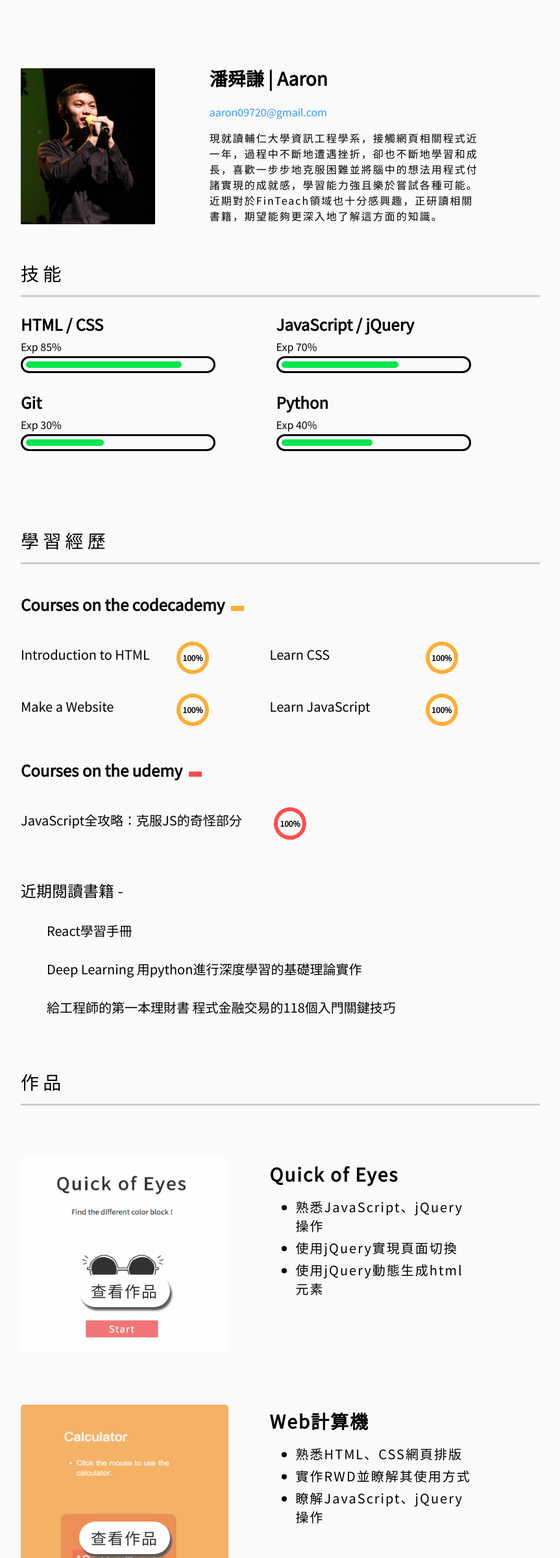
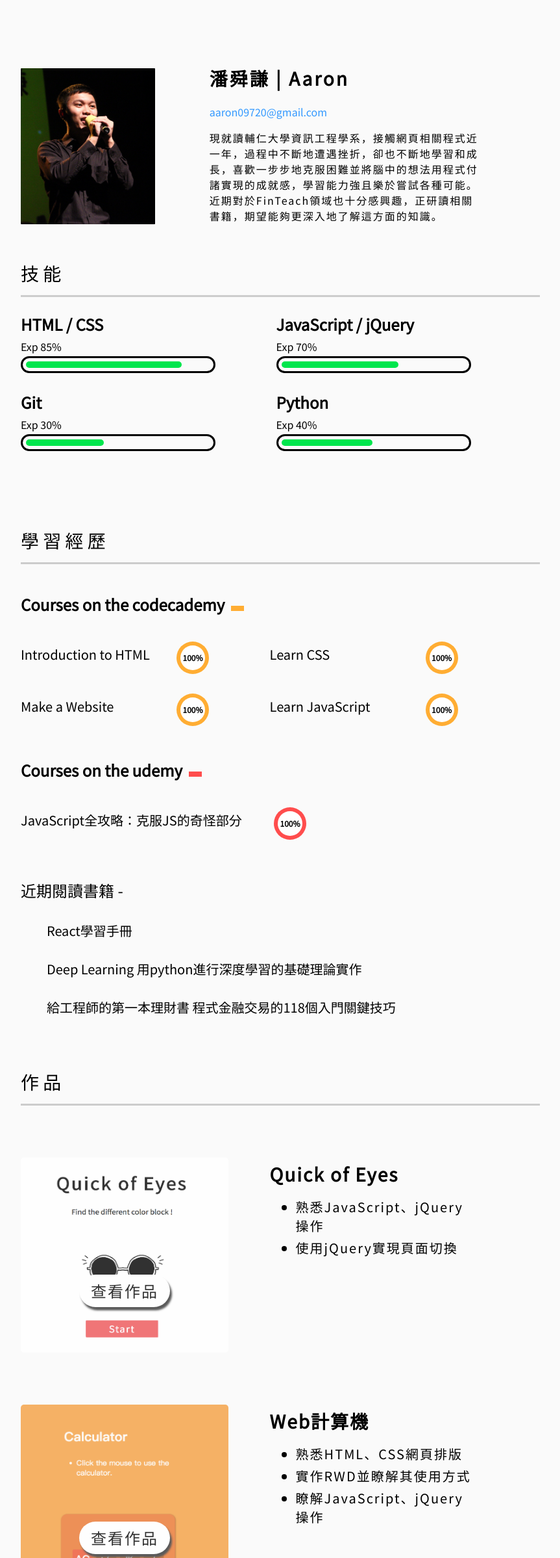
Before and after one commit to Aaron09720/Aaron09720.github.io, a plain HTML site: page index.html in a window 1280 px wide. Shown: the top 2397 px of the page at 65% size, without its empty margins (248-1111 px from the left). Drawn offline with nearby package versions, Linux system fonts and the light colour scheme.

Commit message:
complete quickOfEyes 1b

```diff
--- a/index.html
+++ b/index.html
@@ -125,7 +125,6 @@
 					<ul>
 						<li>熟悉JavaScript、jQuery操作</li>
 						<li>使用jQuery實現頁面切換</li>
-						<li>使用jQuery動態生成html元素</li>
 					</ul>
 				</div>
 			</div>
--- a/static/main.css
+++ b/static/main.css
@@ -28,6 +28,7 @@ hr {
 
 .personal-file h1 {
 	margin: 20px 0px;
+	letter-spacing: 3px;
 	font-size: 28px;
 }
 
```
